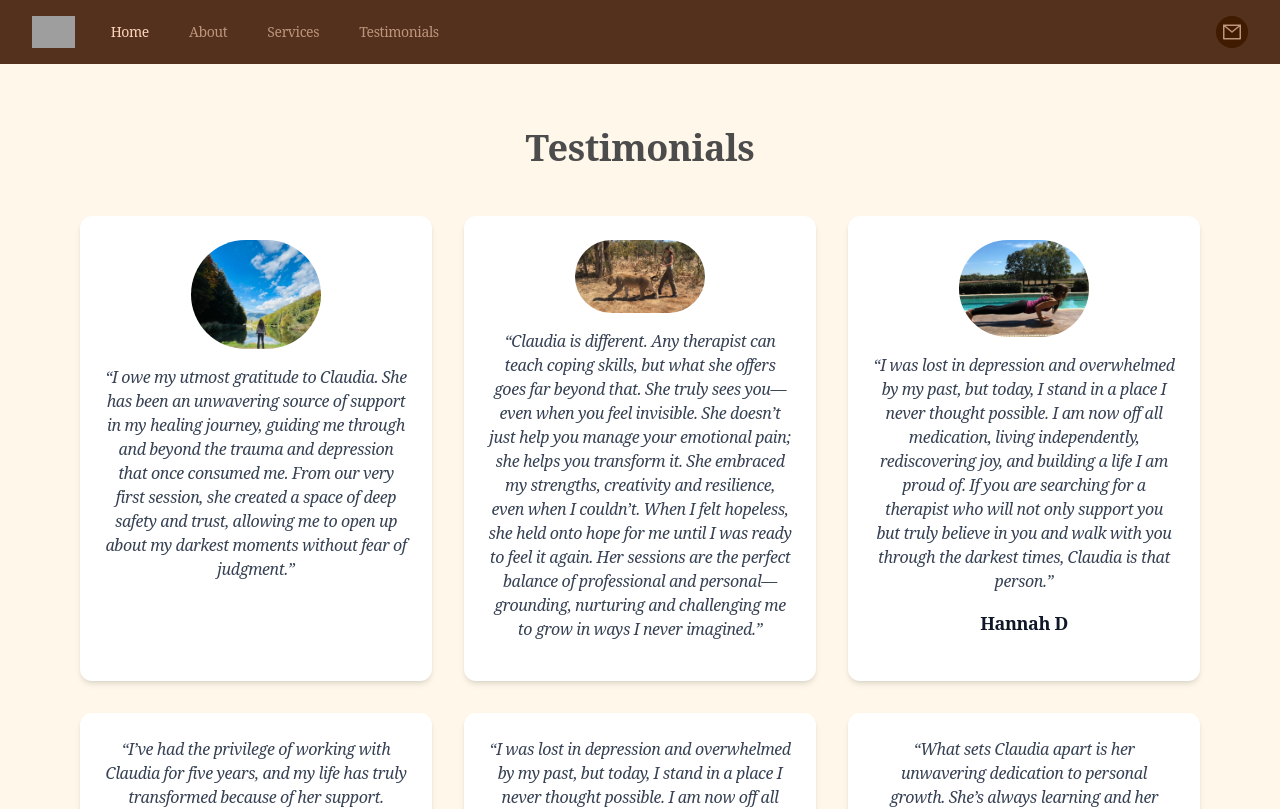
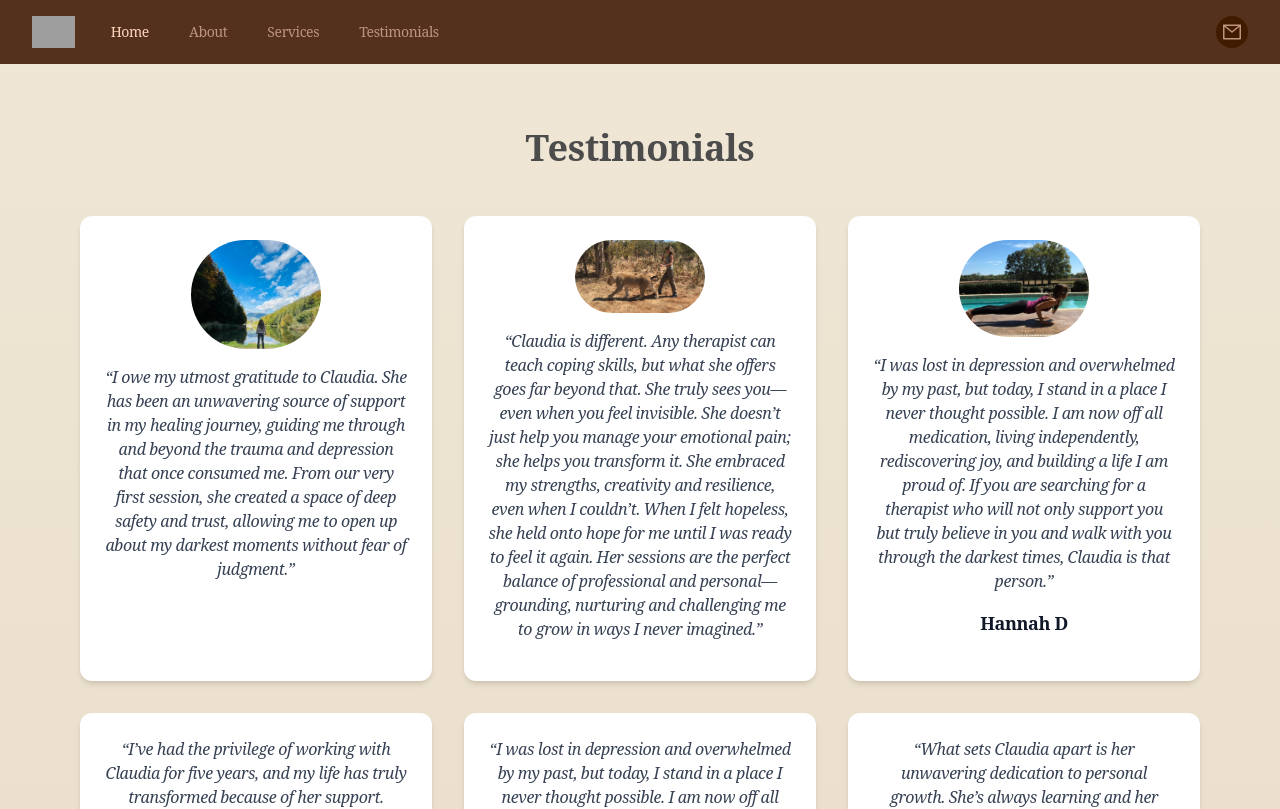
Before and after one commit to sophiapache/resilience-through-healing-LLC, a Next.js app: page /testimonials in a window 1280 px wide. Shown: the top 809 px of the page. Built offline with nearby package versions, Linux system fonts and the light colour scheme; grey boxes are pictures that could not be loaded.

Commit message:
gradient background

```diff
--- a/app/contact/page.tsx
+++ b/app/contact/page.tsx
@@ -3,7 +3,7 @@ import ContactForm from "../../components/ContactForm";
 
 function Contact() {
   return (
-    <main className="bg-[oklch(0.98_0.02_85)] space-y-3">
+    <main className="bg-gradient-to-b from-[#f0e6d5] to-[#e8dcc8] space-y-3">
       <Header />
       <ContactForm
         title="Questions and Contact"
--- a/components/OfferListSection.tsx
+++ b/components/OfferListSection.tsx
@@ -19,7 +19,7 @@ const OfferListSection = ({
   items,
 }: OfferListSectionProps) => {
   return (
-    <section className="bg-[oklch(0.98_0.02_85)] px-6 py-16">
+    <section className="bg-gradient-to-b from-[#f0e6d5] to-[#e8dcc8] px-6 py-16">
       <div className="max-w-7xl mx-auto grid md:grid-cols-2 gap-10 items-center">
         {/* Left: Image */}
         <div className="relative w-full h-[400px]">
--- a/components/TestimonialsGrid.tsx
+++ b/components/TestimonialsGrid.tsx
@@ -18,7 +18,9 @@ const TestimonialsGrid: React.FC<TestimonialsGridProps> = ({
   className = "",
 }) => {
   return (
-    <section className={`bg-[oklch(0.98_0.02_85)] px-6 py-16 ${className}`}>
+    <section
+      className={`bg-gradient-to-b from-[#f0e6d5] to-[#e8dcc8] px-6 py-16 ${className}`}
+    >
       <div className="max-w-6xl mx-auto px-4 text-center">
         <h2 className="text-4xl font-bold mb-12">{title}</h2>
         <div className="grid gap-8 grid-cols-1 sm:grid-cols-2 lg:grid-cols-3">
```
